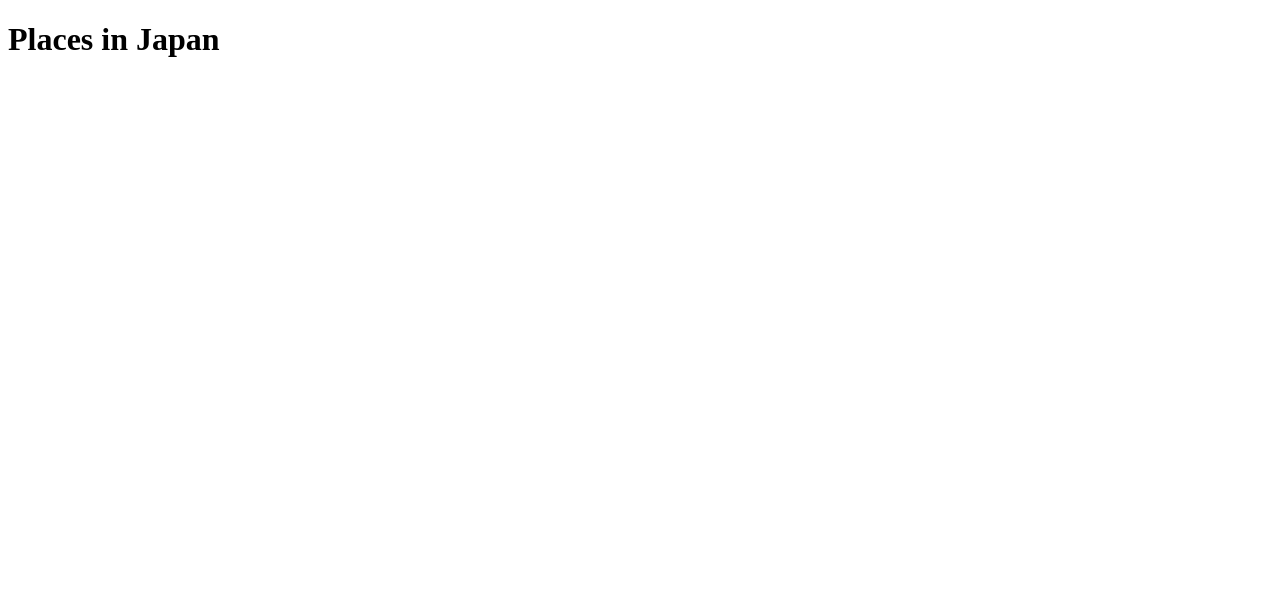
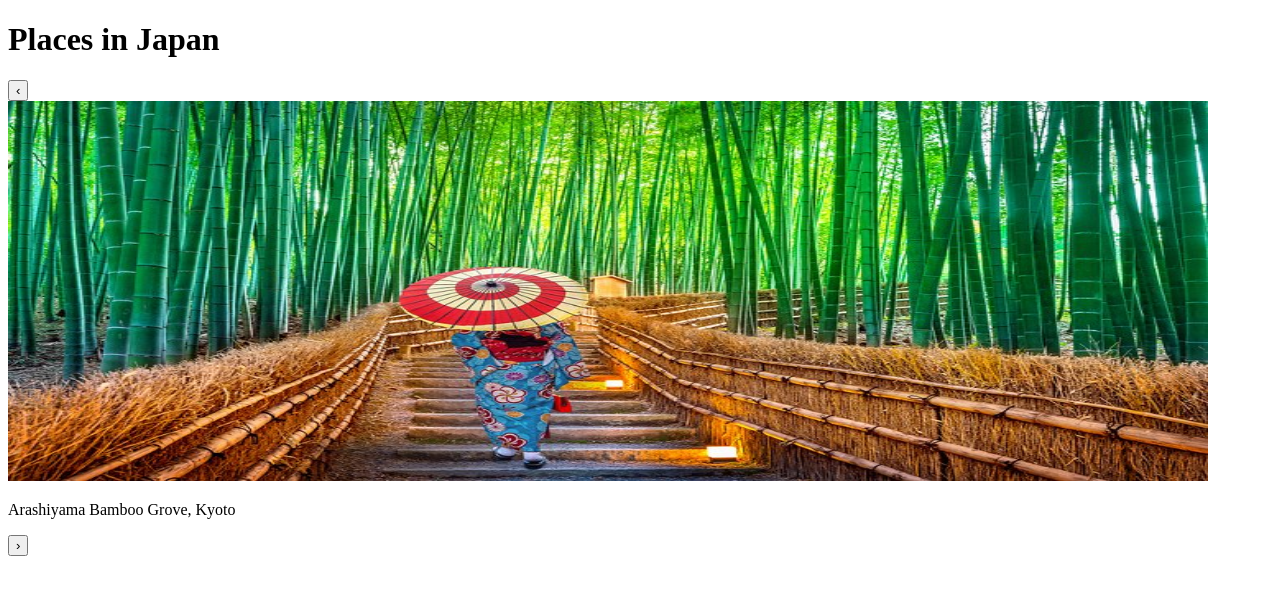
Before and after one commit to Rachanashivarkar/Image-gallery, a plain HTML site: page index.html in a window 1280 px wide. Drawn offline with Linux system fonts and the light colour scheme.

Commit message:
images added and division creted

```diff
--- a/index.html
+++ b/index.html
@@ -7,8 +7,13 @@
 </head>
 <body>
     <h1>Places in Japan </h1>
-    <div>
-
+    <div class="head-img-container">
+        <button type="button" class="arrow left-arrow" onclick="prev()">&#8249;</button>
+        <div class="img-wrapper">
+            <img src="./images/kyoto.jpg" height="380px" width="1200px" class="head-img" id="head-img">
+            <p class="img-caption" id="img-caption">Arashiyama Bamboo Grove, Kyoto</p>
+        </div>
+        <button type="button" class="arrow right-arrow" onclick="next()">&#8250;</button>
     </div>
 </body>
 </html>
```
Also changed, not shown: images/Miyazaki.jpg (added), images/kyoto.jpg (added), images/nara.jpg (added), images/tokyo.jpg (added), images/toyama.jpg (added).
